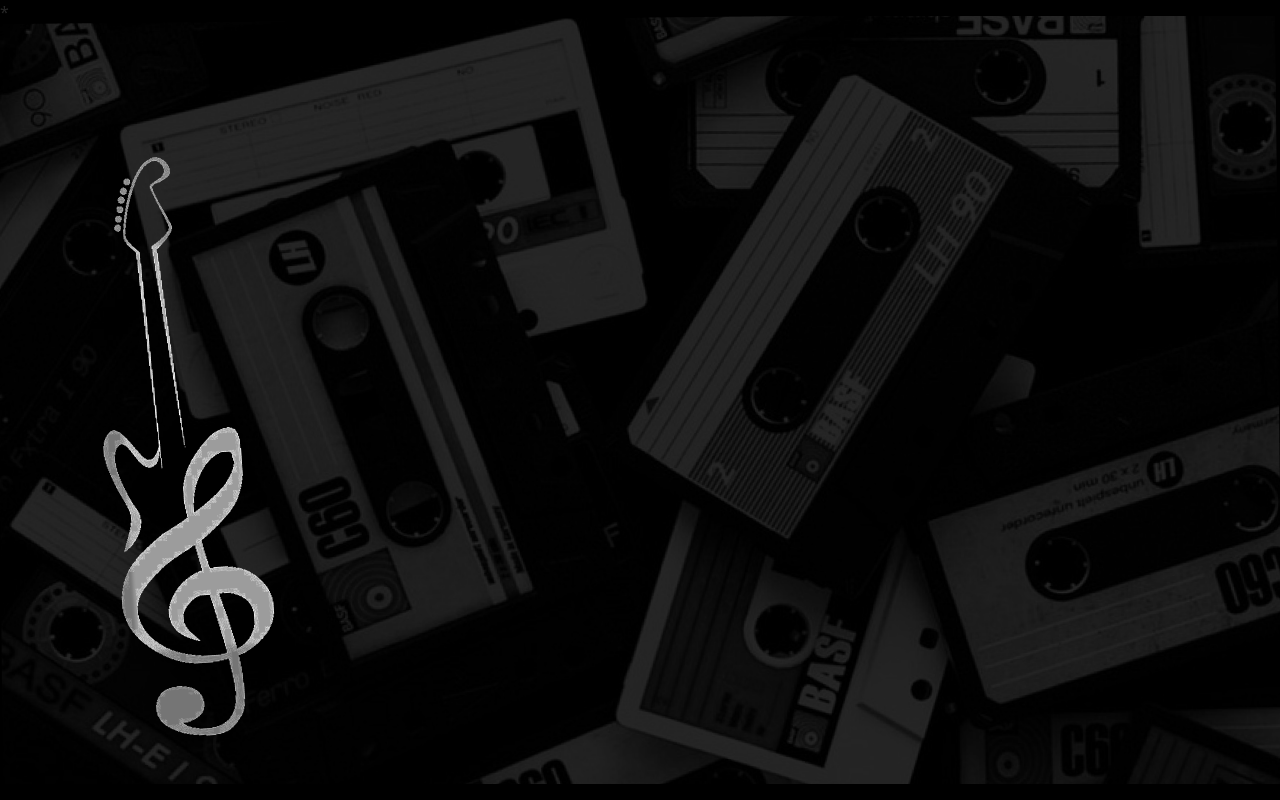
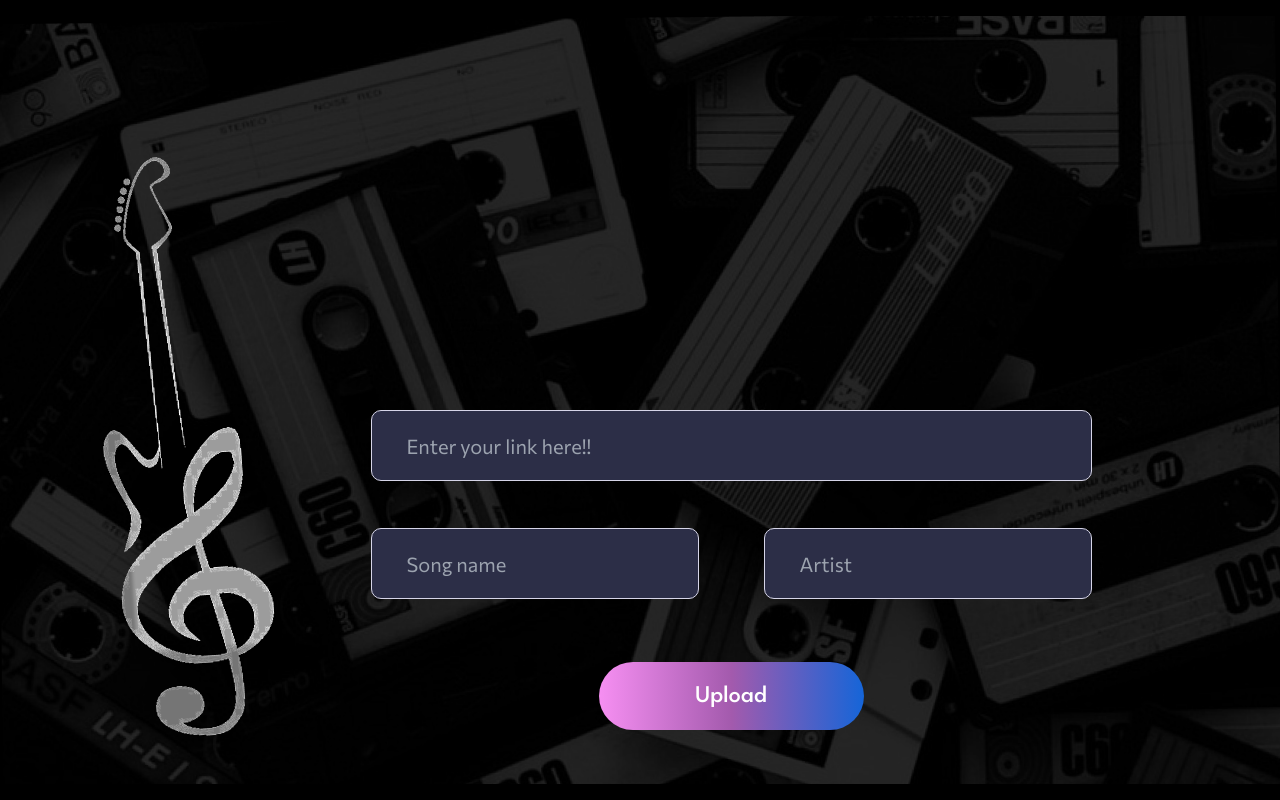
Before and after one commit to nnampp/Fidelio, a Next.js app: page /import in a window 1280 px wide. Built offline with nearby package versions, Linux system fonts and the light colour scheme.

Commit message:
import song 70%

```diff
--- a/pages/import.js
+++ b/pages/import.js
@@ -5,7 +5,22 @@ export default function Import() {
         <>
             <div className="w-full h-screen bg-black">
                 <div className="bg-center w-full h-full bg-no-repeat" style={{ backgroundImage: `url(/bg-import.png)` }}>
-                    <p></p>*
+                    <div className="flex flex-col w-full h-full items-center pt-[410px]">
+                        {/* enter link */}
+                        <div className='flex flex-col items-start gap-[4px] mb-[47px] ml-[182px]'>
+                            <input type="text" className="bg-[#2C2E47]  w-[721px] h-[71px] border border-[#D6D5E8] rounded-[10px] pl-[35px] py-[18px] text-[#FFFFFF] font-Commissioner text-[20px] focus:ring-[#5D37AC] focus:ring focus:text-white focus:outline-none " placeholder="Enter your link here!!" required />
+                        </div>
+                        {/* enter song,artist */}
+                        <div className='flex flex-row gap-[65px] mb-[63px] ml-[182px]'>
+                            <div className='flex flex-col items-start'>
+                                <input type="text" className="bg-[#2C2E47] w-[328px] h-[71px] border border-[#D6D5E8] rounded-[10px] pl-[35px] py-[18px] text-[#FFFFFF] font-Commissioner text-[20px] focus:ring-[#5D37AC] focus:ring focus:text-white focus:outline-none " placeholder="Song name" required />
+                            </div>
+                            <div className='flex flex-col items-start'>
+                                <input type="text" className="bg-[#2C2E47] w-[328px] h-[71px] border border-[#D6D5E8] rounded-[10px] pl-[35px] py-[18px] text-[#FFFFFF] font-Commissioner text-[20px] focus:ring-[#5D37AC] focus:ring focus:text-white focus:outline-none " placeholder="Artist" required />
+                            </div>
+                        </div>
+                        <button type="upload" className="ml-[182px] w-[265px] h-[68px] rounded-[50px] text-[24px] text-[#FFFFFF] font-medium font-League_Spartan bg-gradient-to-r from-[#F68FF2] via-[#A35AAD] to-[#1565D8] focus:ring focus:ring-[#5D37AC]" >Upload</button>
+                    </div>
                 </div>
             </div>
         </>
```
